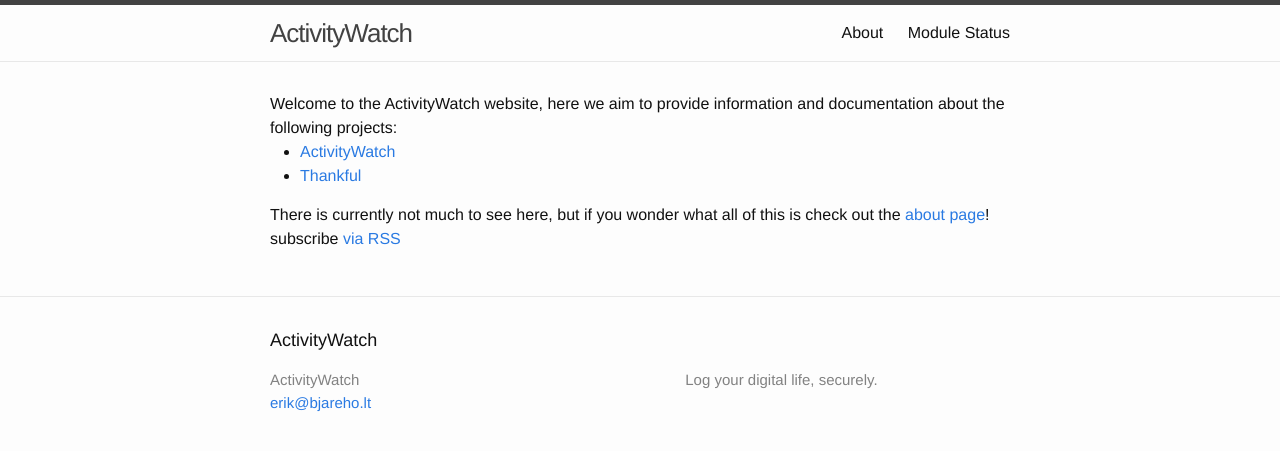
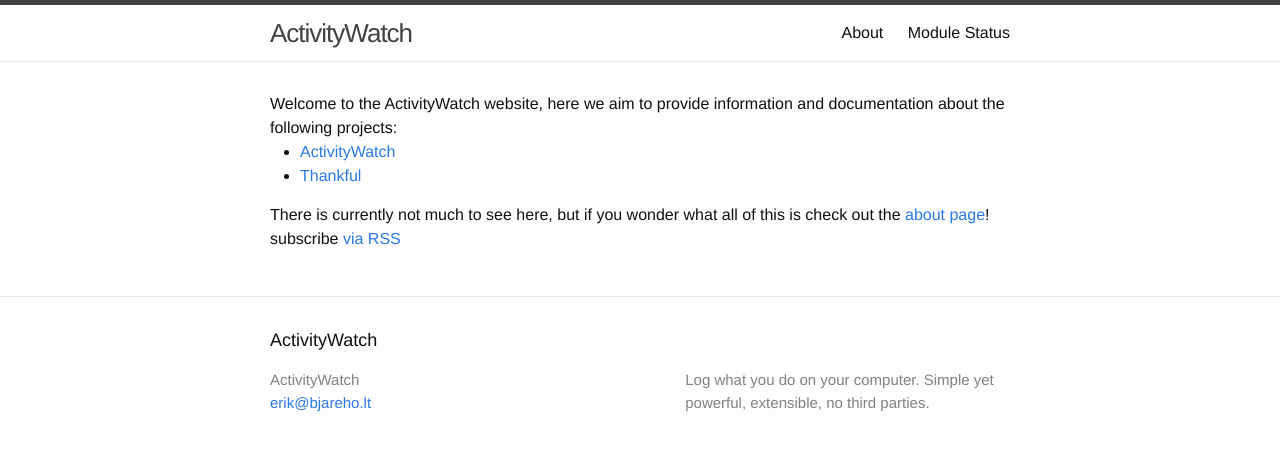
Before and after one commit to ActivityWatch/activitywatch.github.io, a Jekyll site: the page built from index.html, in a window 1280 px wide. Shown: the top 451 px of the page. Built offline with Jekyll 4.4.1, drawn with Linux system fonts in a browser that asks for light colours.

Commit message:
updated site description

```diff
--- a/_config.yml
+++ b/_config.yml
@@ -9,7 +9,7 @@
 title: ActivityWatch
 email: erik@bjareho.lt
 description: > # this means to ignore newlines until "baseurl:"
-  Log your digital life, securely.
+  Log what you do on your computer. Simple yet powerful, extensible, no third parties.
 baseurl: "" # the subpath of your site, e.g. /blog
 url: "http://activitywatch.github.io" # the base hostname & protocol for your site
 #twitter_username: jekyllrb
```
